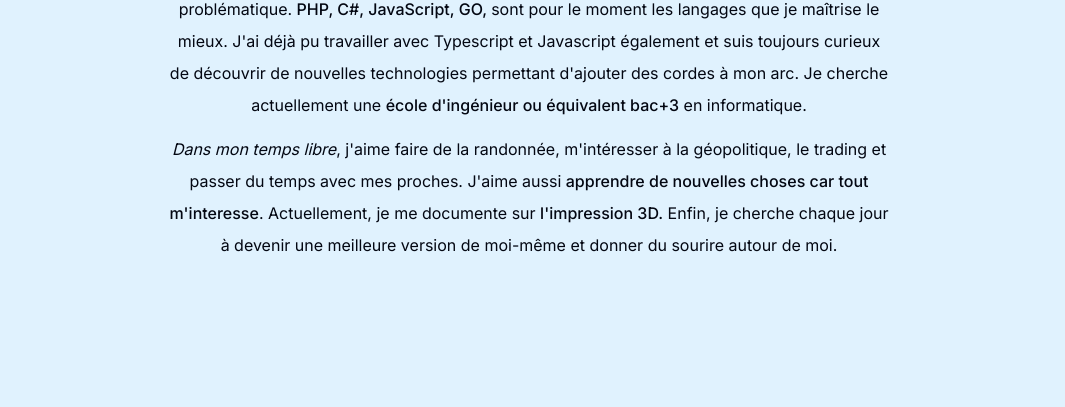
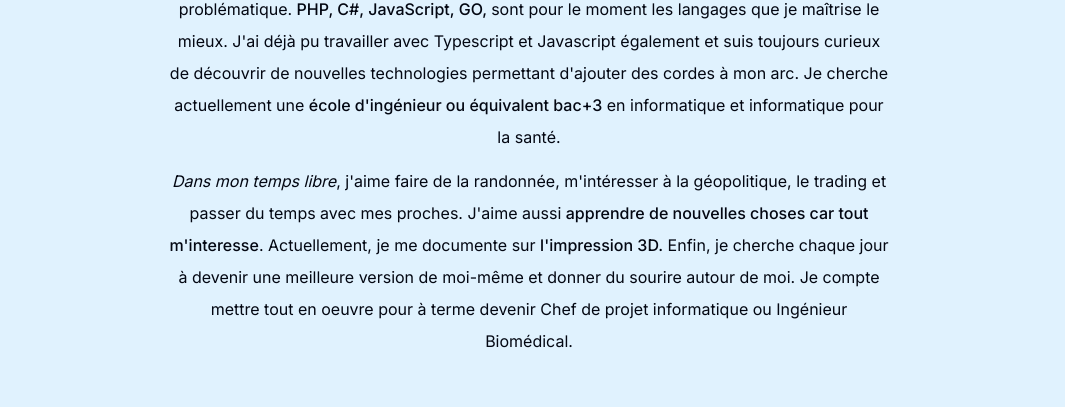
Before and after one commit to zalixzy/portfolio, a Next.js app: page / in a window 1280 px wide. Shown: the part 859-1266 px from the top of the page, without its empty margins (111-1176 px from the left). Built offline with nearby package versions, Linux system fonts and the light colour scheme; no server answers.

Commit message:
mise à jours about

```diff
--- a/components/about.tsx
+++ b/components/about.tsx
@@ -29,7 +29,7 @@ export default function About() {
             J'ai déjà pu travailler avec Typescript et Javascript également et suis toujours curieux de
             découvrir de nouvelles technologies permettant d'ajouter des cordes à mon arc.
             Je cherche actuellement une{" "}
-            <span className="font-medium">école d'ingénieur ou équivalent bac+3</span> en informatique.
+            <span className="font-medium">école d'ingénieur ou équivalent bac+3</span> en informatique et informatique pour la santé.
         </p>
         <p className="mb-3">
             <span className="italic">Dans mon temps libre</span>, j'aime faire de la randonnée,
@@ -37,7 +37,8 @@ export default function About() {
             <span className="font-medium">apprendre de nouvelles choses car tout m'interesse</span>. Actuellement, je
             me documente sur{" "}
             <span className="font-medium">l'impression 3D.</span> Enfin, je cherche chaque jour à devenir une meilleure
-            version de moi-même et donner du sourire autour de moi.
+            version de moi-même et donner du sourire autour de moi. Je compte mettre tout en oeuvre pour à terme devenir Chef de projet
+            informatique ou Ingénieur Biomédical.
         </p>
     </motion.section>
   )
```
